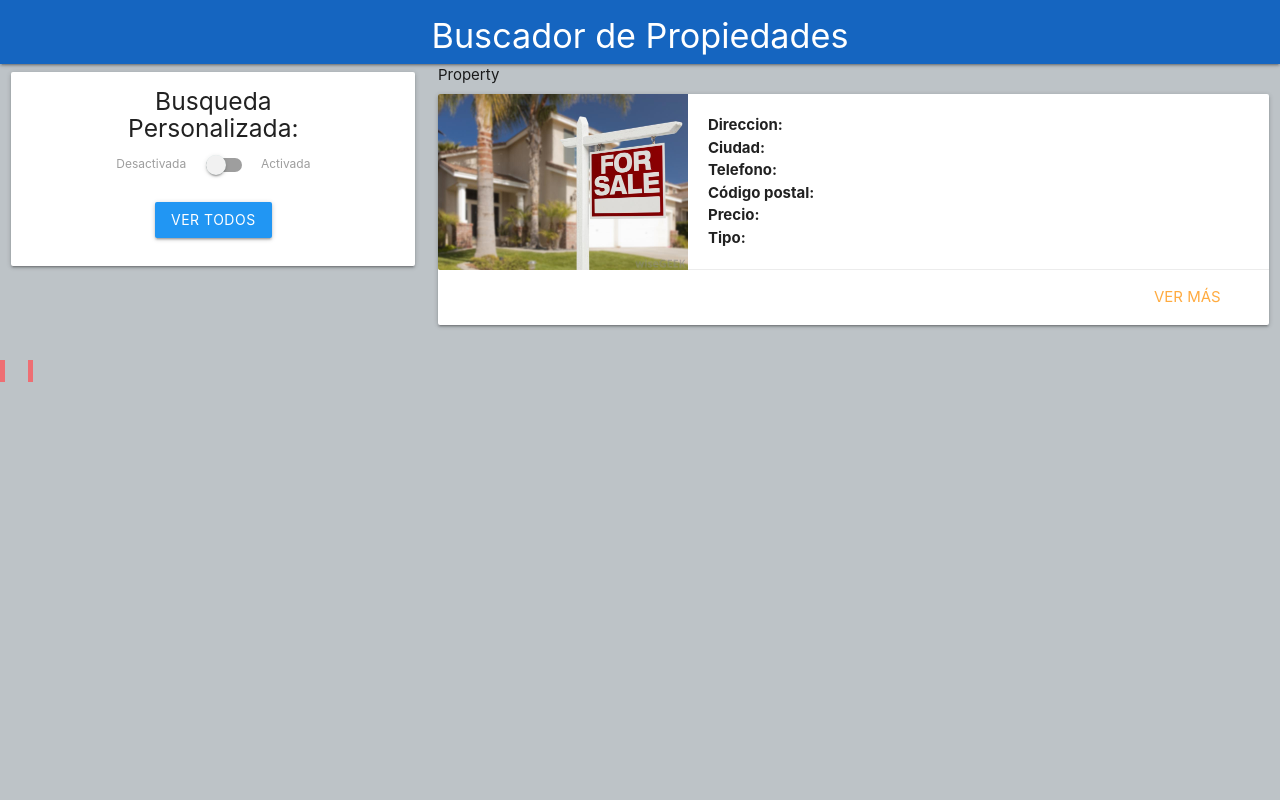
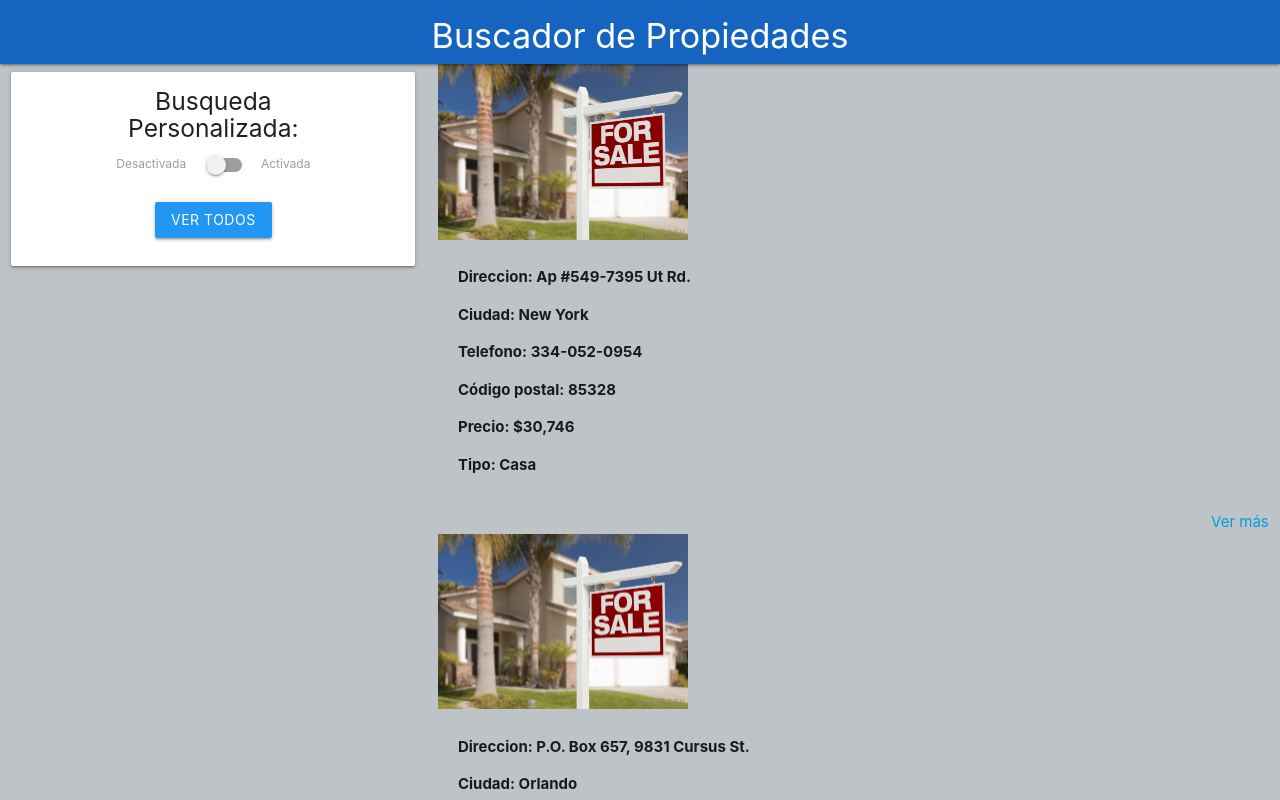
Before and after one commit to Ramiro1974/Buscador_versionNode, a plain HTML site: page public/index.html in a window 1280 px wide. Both pictures are taken after a click on the button "VER TODOS". Shown: the top 800 px of the page. Drawn offline with nearby package versions, Linux system fonts and the light colour scheme.

Commit message:
Mostrar  todo con botón

```diff
--- /dev/null
+++ b/public/App_.js
@@ -0,0 +1,57 @@
+//alert("estoy funcionando");
+console.log('estoy funcionando');
+document.querySelector('#buscar').addEventListener('click', traerdatos);
+
+function traerdatos() {
+    console.log('dentro de la función');
+    // con esto se puede acceder a acada uno de os metodos
+    const xhttp = new XMLHttpRequest();
+    xhttp.open('GET', 'data.json', true);
+    xhttp.send();
+    xhttp.onreadystatechange = function() {
+        if (this.readyState == 4 && this.status == 200) {
+            let datos = JSON.parse(this.responseText);
+            console.log(datos);
+            let res = document.querySelector('#res');
+            res.innerHTML = ''; //aqui se esta limpiado todo
+
+            for (let contador of datos) {
+                res.innerHTML += `
+                <div class="card-image">
+                <img src="img/home.jpg">
+            </div>
+            <div class="card-stacked">
+                <div class="card-content">
+                    <div>
+                        <b>Direccion: ${contador.Direccion}</b>
+                        <p></p>
+                    </div>
+                    <div>
+                        <b>Ciudad: ${contador.Ciudad}</b>
+                        <p></p>
+                    </div>
+                    <div>
+                        <b>Telefono: ${contador.Telefono}</b>
+                        <p></p>
+                    </div>
+                    <div>
+                        <b>Código postal: ${contador.Codigo_Postal} </b>
+                        <p></p>
+                    </div>
+                    <div>
+                        <b>Precio: ${contador.Precio} </b>
+                        <p></p>
+                    </div>
+                    <div>
+                        <b>Tipo: ${contador.Tipo}</b>
+                        <p></p>
+                    </div>
+                </div>
+                <div class="card-action right-align">
+                    <a href="#">Ver más</a>
+                </div>`
+            }
+        }
+
+    }
+}
--- a/public/index.html
+++ b/public/index.html
@@ -12,7 +12,6 @@
     <link rel="stylesheet" href="ion.rangeSlider.skinFlat.css">
     <script src="ion.rangeSlider.min.js"></script>
     <link rel="stylesheet" href="app.css">
-
 </head>
 
 <body>
@@ -60,37 +59,31 @@
                 </div>
             </div>
         </div>
-        <div class="col m8 lista">
-            Property
+        <div class="col m8 lista" id="res">
+            <!-- Property
         <div class="card horizontal">
           <div class="card-image">
-                    <img src="img/home.jpg">
+            <img src="images/home.jpg">
           </div>
           <div class="card-stacked">
             <div class="card-content">
               <div>
-                            <b>Direccion: </b>
-                            <p></p>
+                <b>Direccion: </b><p></p>
               </div>
               <div>
-                            <b>Ciudad: </b>
-                            <p></p>
+                <b>Ciudad: </b><p></p>
               </div>
               <div>
-                            <b>Telefono: </b>
-                            <p></p>
+                <b>Telefono: </b><p></p>
               </div>
               <div>
-                            <b>Código postal: </b>
-                            <p></p>
+                <b>Código postal: </b><p></p>
               </div>
               <div>
-                            <b>Precio: </b>
-                            <p></p>
+                <b>Precio: </b><p></p>
               </div>
               <div>
-                            <b>Tipo: </b>
-                            <p></p>
+                <b>Tipo: </b><p></p>
               </div>
             </div>
             <div class="card-action right-align">
@@ -98,17 +91,12 @@
             </div>
           </div>
         </div>
-
+        -->
         </div>
     </div>
 
     <script src="app.js"></script>
-    <script type="text/javascript" src="index.js"></script>
-    <blockquote>
-      <blockquote>
-        <p>&nbsp;</p>
-      </blockquote>
-    </blockquote>
+    <script src="App_.js"></script>
 </body>
 
 </html>
--- a/public/index.js
+++ b/public/index_prueba.js
@@ -1,8 +1,8 @@
 //alert("estoy funcionando");
 console.log('estoy funcionando');
 
-document.querySelector('#boton').addEventListener('click', trardatos()); //ejecuta todo
-//document.querySelector('#boton').addEventListener('click', trardatos); //AQui solo esta ejecuntando el botón
+//document.querySelector('#boton').addEventListener('click', trardatos()); //ejecuta todo
+document.querySelector('#boton').addEventListener('click', trardatos); //AQui solo esta ejecuntando el botón
 
 function trardatos() {
     console.log('dentro de la función');
@@ -29,8 +29,7 @@ function trardatos() {
 						<td>${contador.Direccion}</td >
 						<td > ${ contador.Ciudad} </td>
 						<td >${contador.Telefono}</td >
-						<td> ${ contador.Codigo_Postal}
-						</td>
+						<td> ${ contador.Codigo_Postal}</td>
 						<td> ${contador.Tipo}</td >
 						<td> ${contador.Precio}</td>
 					</tr>`
```
Also changed, not shown: public/prueba.html (+8 -3 lines). Lines whose indentation alone changed are shown as unchanged.
